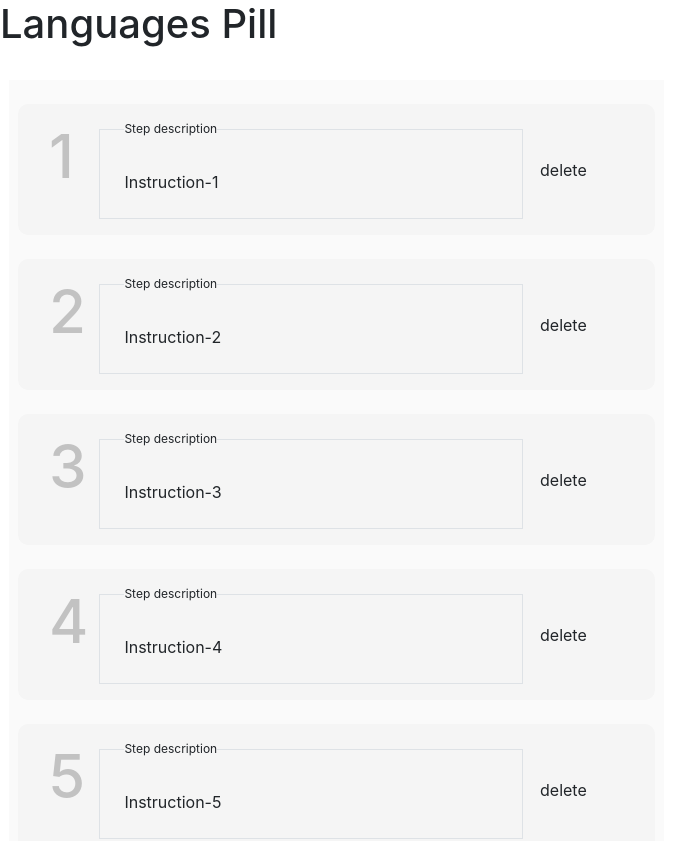
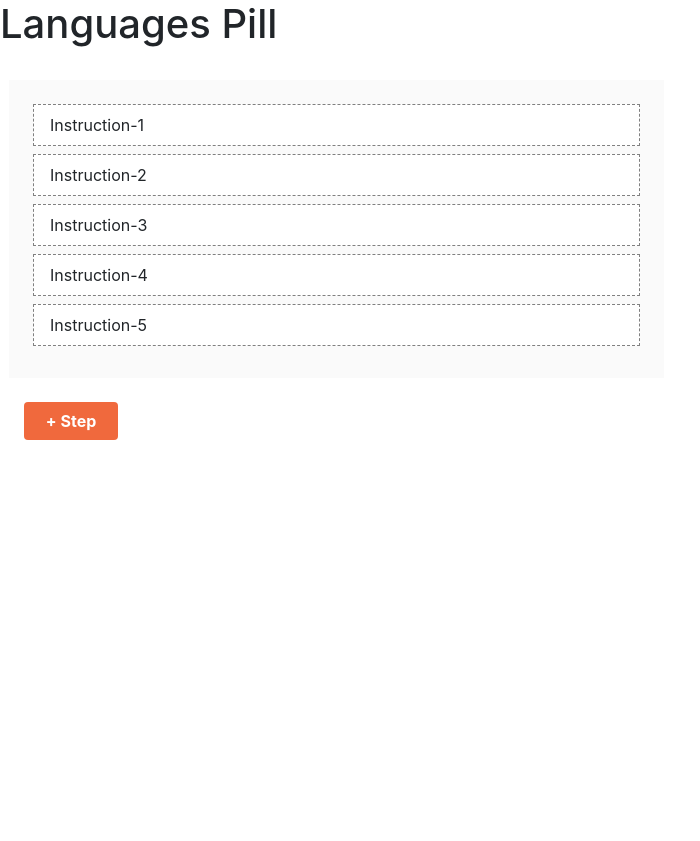
Before and after one commit to KhizerRehan/knowron-frontend-task, a React (Create React App) app: page / in a window 1280 px wide. Shown: the top 841 px of the page, without its empty margins (0-700 px from the left). After the commit the page ends 800 px from the top, so only its background shows below. Built offline with nearby package versions, Linux system fonts and the light colour scheme.

Commit message:
new changes

```diff
--- a/package.json
+++ b/package.json
@@ -8,6 +8,9 @@
     "@testing-library/user-event": "^12.8.1",
     "axios": "^0.26.0",
     "react": "^17.0.1",
+    "react-beautiful-dnd": "^13.1.0",
+    "react-dnd": "^15.1.1",
+    "react-dnd-html5-backend": "^15.1.2",
     "react-dom": "^17.0.1",
     "react-draggable": "^4.4.4",
     "react-scripts": "4.0.3",
--- a/src/App.js
+++ b/src/App.js
@@ -1,5 +1,5 @@
 import React from "react";
-import { Instructions, LanguagePills } from "./components";
+import { Instructions, LanguagePills, DragAndDropContainer } from "./components";
 
 import './App.css'
 
@@ -9,6 +9,8 @@ function App() {
     <React.Fragment>
       <LanguagePills />
       <Instructions />
+
+      {/* <DragAndDropContainer /> */}
     </React.Fragment>
   );
 }
--- /dev/null
+++ b/src/components/Card.jsx
@@ -0,0 +1,75 @@
+import { useRef } from "react";
+import { useDrag, useDrop } from "react-dnd";
+
+const style = {
+  border: "1px dashed gray",
+  padding: "0.5rem 1rem",
+  marginBottom: ".5rem",
+  backgroundColor: "white",
+  cursor: "move",
+};
+export const Card = ({ id, text, index, moveCard }) => {
+  const ref = useRef(null);
+  const [{ handlerId }, drop] = useDrop({
+    accept: "card",
+    collect(monitor) {
+      return {
+        handlerId: monitor.getHandlerId(),
+      };
+    },
+    hover(item, monitor) {
+      if (!ref.current) {
+        return;
+      }
+      const dragIndex = item.index;
+      const hoverIndex = index;
+      // Don't replace items with themselves
+      if (dragIndex === hoverIndex) {
+        return;
+      }
+      // Determine rectangle on screen
+      const hoverBoundingRect = ref.current?.getBoundingClientRect();
+      // Get vertical middle
+      const hoverMiddleY =
+        (hoverBoundingRect.bottom - hoverBoundingRect.top) / 2;
+      // Determine mouse position
+      const clientOffset = monitor.getClientOffset();
+      // Get pixels to the top
+      const hoverClientY = clientOffset.y - hoverBoundingRect.top;
+      // Only perform the move when the mouse has crossed half of the items height
+      // When dragging downwards, only move when the cursor is below 50%
+      // When dragging upwards, only move when the cursor is above 50%
+      // Dragging downwards
+      if (dragIndex < hoverIndex && hoverClientY < hoverMiddleY) {
+        return;
+      }
+      // Dragging upwards
+      if (dragIndex > hoverIndex && hoverClientY > hoverMiddleY) {
+        return;
+      }
+      // Time to actually perform the action
+      moveCard(dragIndex, hoverIndex);
+      // Note: we're mutating the monitor item here!
+      // Generally it's better to avoid mutations,
+      // but it's good here for the sake of performance
+      // to avoid expensive index searches.
+      item.index = hoverIndex;
+    },
+  });
+  const [{ isDragging }, drag] = useDrag({
+    type: "card",
+    item: () => {
+      return { id, index };
+    },
+    collect: (monitor) => ({
+      isDragging: monitor.isDragging(),
+    }),
+  });
+  const opacity = isDragging ? 0 : 1;
+  drag(drop(ref));
+  return (
+    <div ref={ref} style={{ ...style, opacity }} data-handler-id={handlerId}>
+      {text}
+    </div>
+  );
+};
--- /dev/null
+++ b/src/components/DragAndDropContainer.jsx
@@ -0,0 +1,92 @@
+import React, { Component } from "react";
+import ReactDOM from "react-dom";
+import {InstructionCard} from './InstructionCard'
+import { DragDropContext, Droppable, Draggable } from "react-beautiful-dnd";
+
+// fake data generator
+const getItems = count =>
+  Array.from({ length: count }, (v, k) => k).map(k => ({
+    id: `item-${k}`,
+    content: `item ${k}`
+  }));
+
+// a little function to help us with reordering the result
+const reorder = (list, startIndex, endIndex) => {
+  const result = Array.from(list);
+  const [removed] = result.splice(startIndex, 1);
+  result.splice(endIndex, 0, removed);
+
+  return result;
+};
+
+const grid = 8;
+
+const getItemStyle = (isDragging, draggableStyle) => ({
+  // some basic styles to make the items look a bit nicer
+  userSelect: "none",
+  padding: grid * 2,
+  margin: `0 0 ${grid}px 0`,
+
+  // change background colour if dragging
+  background: isDragging ? "lightgreen" : "grey",
+
+  // styles we need to apply on draggables
+  ...draggableStyle
+});
+
+const getListStyle = isDraggingOver => ({
+  background: isDraggingOver ? "lightblue" : "lightgrey",
+  padding: grid,
+  width: 250
+});
+
+export class DragAndDropContainer extends Component {
+  constructor(props) {
+    super(props);
+    this.state = {
+      items: getItems(10)
+    };
+    this.onDragEnd = this.onDragEnd.bind(this);
+  }
+
+  onDragEnd(result) {
+    // dropped outside the list
+    if (!result.destination) {
+      return;
+    }
+
+    const items = reorder(
+      this.state.items,
+      result.source.index,
+      result.destination.index
+    );
+
+    this.setState({
+      items
+    });
+  }
+
+  // Normally you would want to split things out into separate components.
+  // But in this example everything is just done in one place for simplicity
+  render() {
+    return (
+      <DragDropContext onDragEnd={this.onDragEnd}>
+        <Droppable droppableId="droppable">
+          {(provided, snapshot) => (
+            <div
+              {...provided.droppableProps}
+              ref={provided.innerRef}
+              style={getListStyle(snapshot.isDraggingOver)}>
+              {this.state.items.map((item, index) => (
+
+                  <InstructionCard item={item} index={index}/>
+
+              ))}
+              {provided.placeholder}
+            </div>
+          )}
+        </Droppable>
+      </DragDropContext>
+    );
+  }
+}
--- a/src/components/InstructionCard.jsx
+++ b/src/components/InstructionCard.jsx
@@ -3,22 +3,11 @@ import Draggable from "react-draggable"; // The default
 
 export function InstructionCard({ step, handlers }) {
   console.log(step, handlers);
-  debugger;
 
   return (
     <React.Fragment>
-      <Draggable
-        axis="y"
-        handle=".handle"
-        defaultPosition={{ x: 0, y: 0 }}
-        position={null}
-        grid={[25, 25]}
-        scale={1}
-        onStart={handlers.handleStart}
-        onDrag={handlers.handleDrag}
-        onStop={handlers.handleStop}>
-        <div
-          className="row mb-4 p-3 handle"
+      <div
+          className="row mb-4 p-3"
           style={{ backgroundColor: "#f5f5f5", borderRadius: 10 }}>
           <div className="col-1">
             <h1 className="stepId">{step.stepId}</h1>
@@ -46,7 +35,6 @@ export function InstructionCard({ step, handlers }) {
             }}>delete</span>
           </div>
         </div>
-      </Draggable>
     </React.Fragment>
   );
 }
--- a/src/components/Instructions.jsx
+++ b/src/components/Instructions.jsx
@@ -1,5 +1,10 @@
-import React, { useEffect, useState } from "react";
+import React, { useEffect, useState, useCallback } from "react";
 import { InstructionCard } from "./InstructionCard";
+
+import { DndProvider } from "react-dnd";
+import { HTML5Backend } from "react-dnd-html5-backend";
+
+import { Card } from "./Card";
 // import { getInstructionsList } from "../utils";
 import "./styles.css";
 
@@ -48,6 +53,11 @@ export function Instructions(props) {
   //         console.log(err);
   //       });
   //   }, []);
+
+  const moveCard = useCallback((dragIndex, hoverIndex) => {
+    console.log("dragIndex", dragIndex);
+    console.log("hoverIndex", hoverIndex);
+  }, []);
 
   const addStep = () => {
     const dummyPaylaod = {
@@ -105,15 +115,22 @@ export function Instructions(props) {
           backgroundColor: "rgb(208 208 208 / 10%)",
           borderRadius: "20",
         }}>
+        <DndProvider backend={HTML5Backend}>
           {steps.map((step, index) => {
+            debugger;
             return (
-            <InstructionCard
-              key={index}
+              <Card
+                key={step.stepId}
+                id={step.stepId}
+                text={step.description}
+                index={index}
                 step={step}
+                moveCard={moveCard}
                 handlers={dragAndDropHandlers()}
               />
             );
           })}
+        </DndProvider>
       </div>
 
       <div className="col-5">{/* EMPTY SPACER */}</div>
--- a/src/components/index.js
+++ b/src/components/index.js
@@ -1,2 +1,3 @@
 export * from './LanguagePills';
-export * from './Instructions'
+export * from './Instructions';
+export * from './DragAndDropContainer'
```
Also changed, not shown: 1 other file (tests, documents, lock files or other folders). Lines whose indentation alone changed are shown as unchanged.
